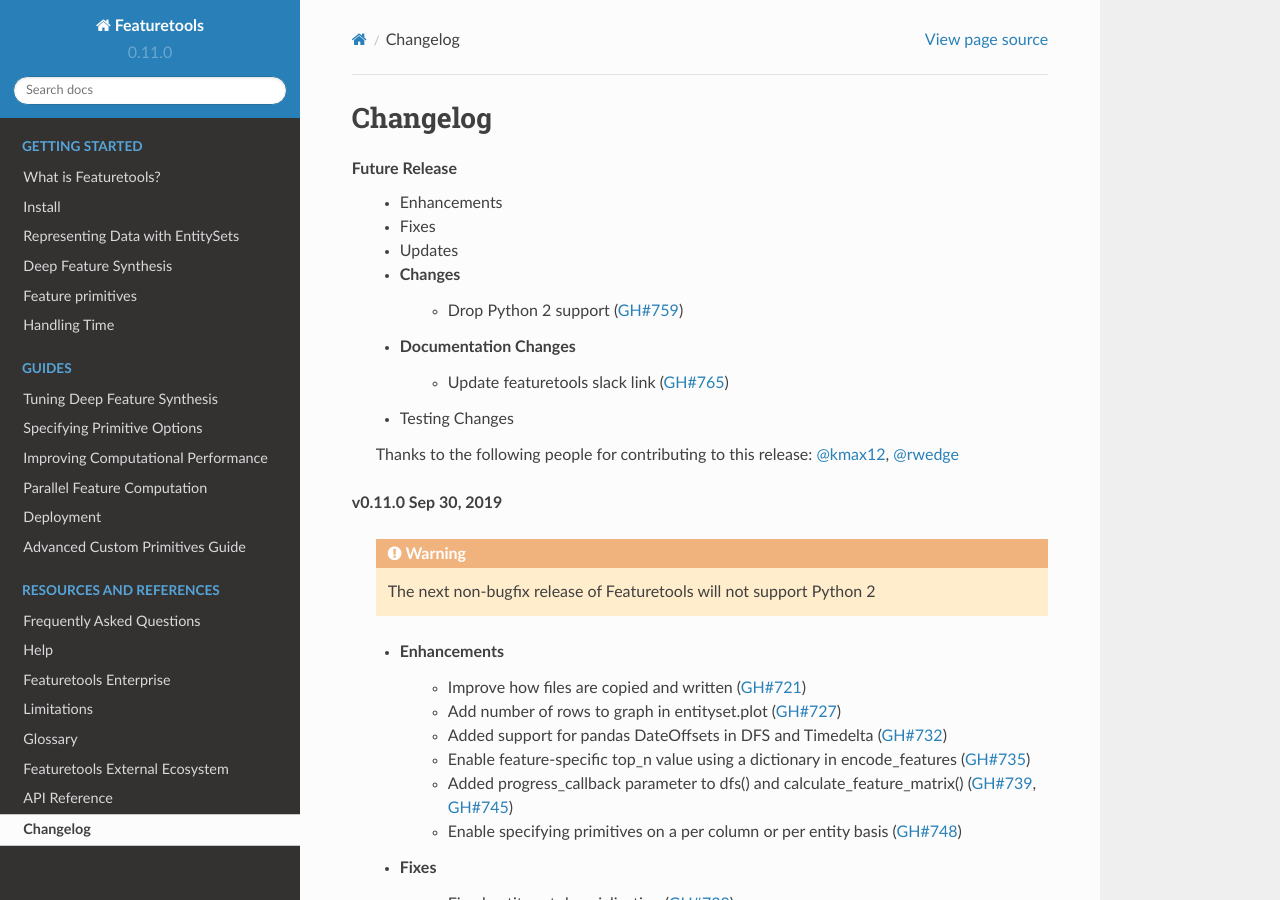
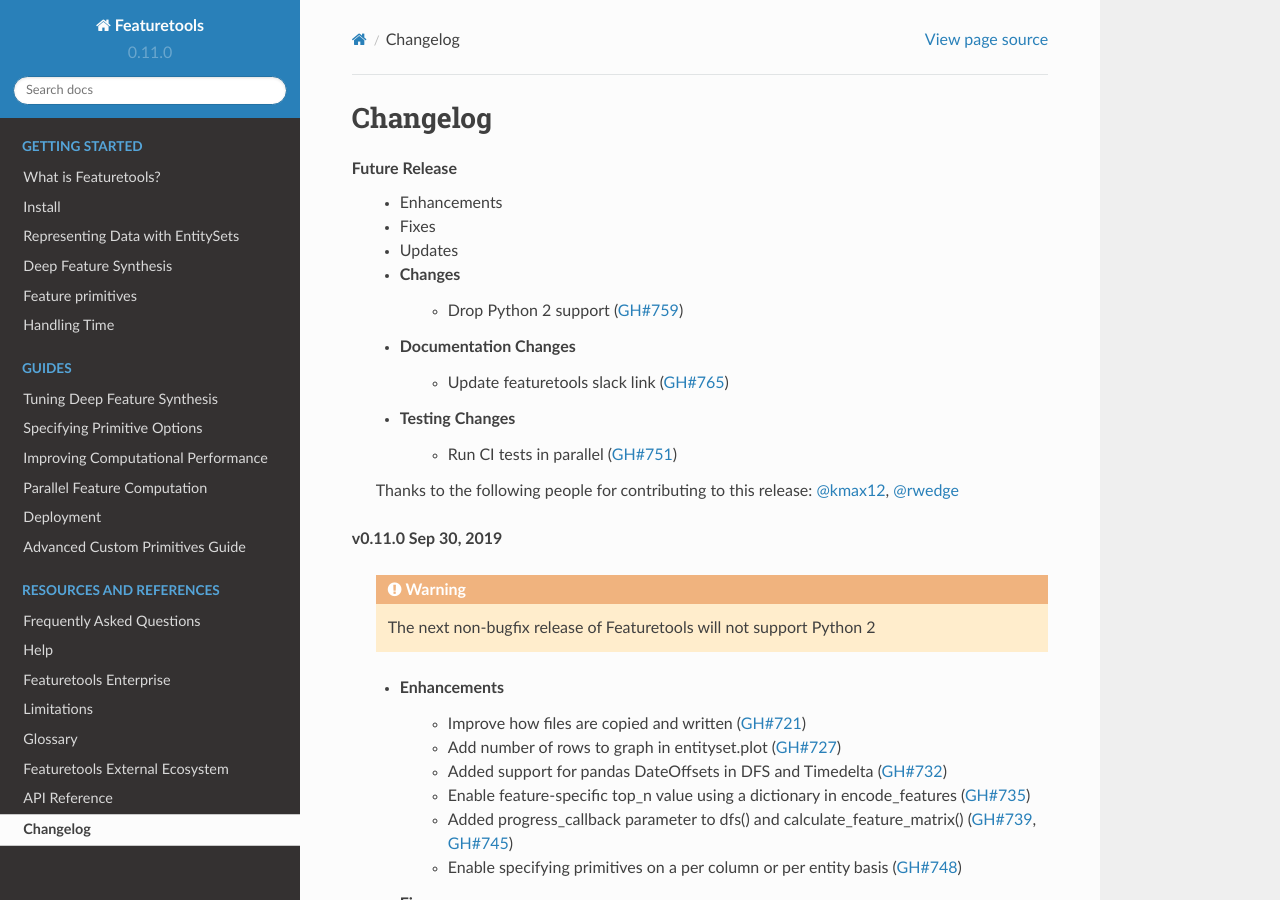
Before and after one commit to alteryx/featuretools, a Sphinx documentation site: the page built from docs/source/changelog.rst, in a window 1280 px wide and 900 px high. Built offline with Sphinx 7.4.7 and the Read the Docs theme 2.0.0, drawn with Linux system fonts in a browser that asks for light colours; pages that are not in the unit, such as notebooks, are missing from menus.

Commit message:
update changelog

```diff
--- a/docs/source/changelog.rst
+++ b/docs/source/changelog.rst
@@ -11,7 +11,7 @@
     * Documentation Changes
         * Update featuretools slack link (:pr:`765`)
     * Testing Changes
-
+        * Run CI tests in parallel (:pr:`751`)
     Thanks to the following people for contributing to this release:
     :user:`kmax12`, :user:`rwedge`
 
```
